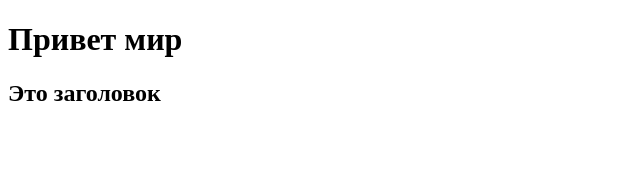
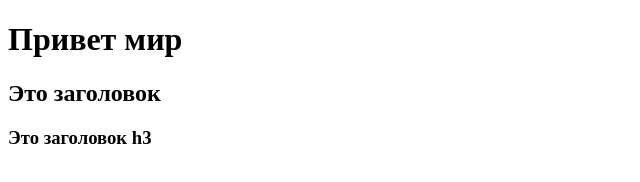
Before and after one commit to alman63/test, a plain HTML site: page index.html in a window 1280 px wide. Shown: the whole page, without its empty margins (0-640 px from the left). Drawn offline with Linux system fonts and the light colour scheme.

Commit message:
feat: add h3

```diff
--- a/index.html
+++ b/index.html
@@ -8,5 +8,6 @@
   <body>
     <h1>Привет мир</h1>
     <h2>Это заголовок</h2>
+    <h3>Это заголовок h3</h3>
   </body>
 </html>
```
